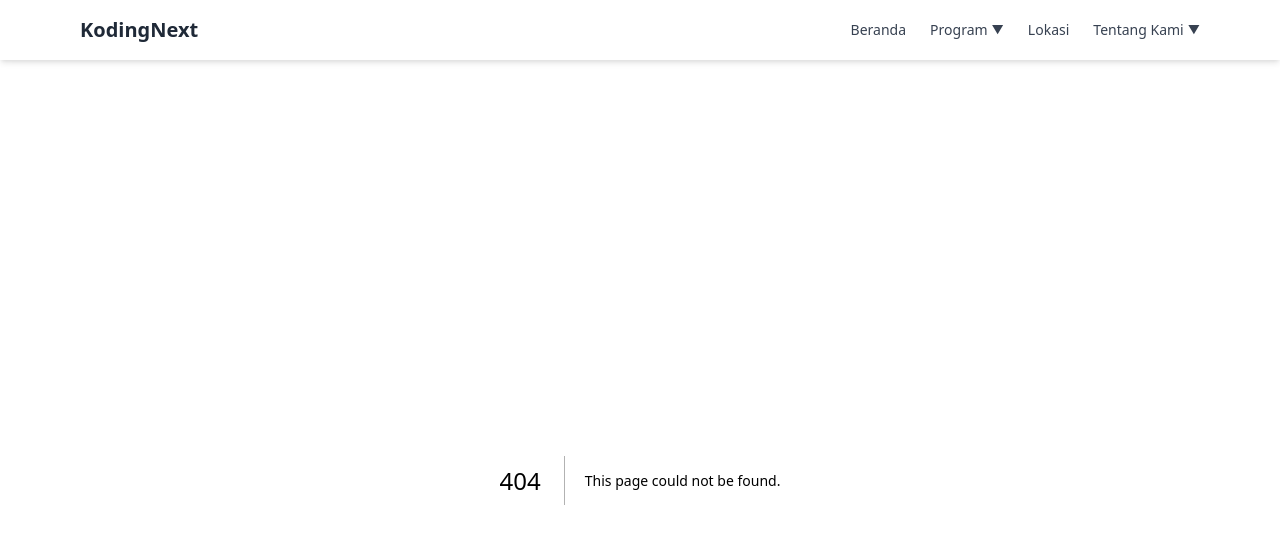
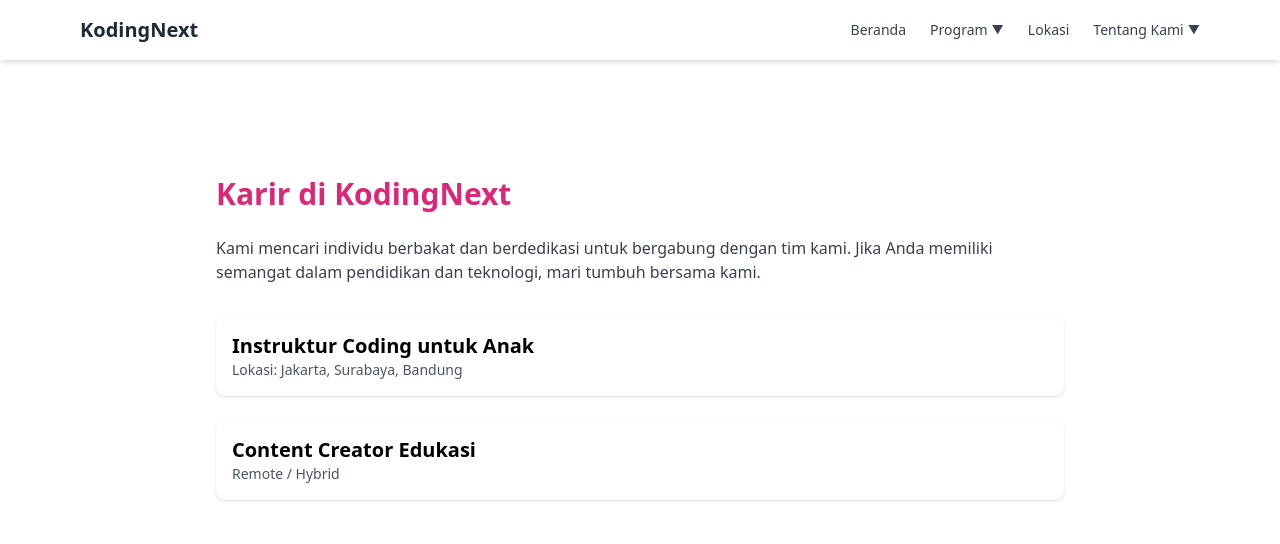
Before and after one commit to ikbaenjino/next, a Next.js app: page /tentang-kami/karir in a window 1280 px wide. Before the commit this address had no page. Shown: the top 544 px of the page. Built offline with nearby package versions, Linux system fonts and the light colour scheme.

Commit message:
Create page.jsx

```diff
--- /dev/null
+++ b/app/tentang-kami/karir/page.jsx
@@ -0,0 +1,27 @@
+export const metadata = {
+    title: "Karir - KodingNext",
+    description: "Bergabunglah bersama tim KodingNext dan bantu revolusi pendidikan teknologi.",
+  };
+
+  export default function KarirPage() {
+    return (
+      <main className="max-w-4xl mx-auto px-6 pt-24 pb-16">
+        <h1 className="text-3xl font-bold mb-6 text-pink-600">Karir di KodingNext</h1>
+        <p className="text-gray-700 mb-8">
+          Kami mencari individu berbakat dan berdedikasi untuk bergabung dengan tim kami. Jika Anda memiliki semangat dalam pendidikan dan teknologi, mari tumbuh bersama kami.
+        </p>
+
+        {/* Placeholder posisi */}
+        <ul className="space-y-6">
+          <li className="p-4 bg-white rounded-lg shadow">
+            <h2 className="text-xl font-semibold">Instruktur Coding untuk Anak</h2>
+            <p className="text-sm text-gray-600">Lokasi: Jakarta, Surabaya, Bandung</p>
+          </li>
+          <li className="p-4 bg-white rounded-lg shadow">
+            <h2 className="text-xl font-semibold">Content Creator Edukasi</h2>
+            <p className="text-sm text-gray-600">Remote / Hybrid</p>
+          </li>
+        </ul>
+      </main>
+    );
+  }
```
